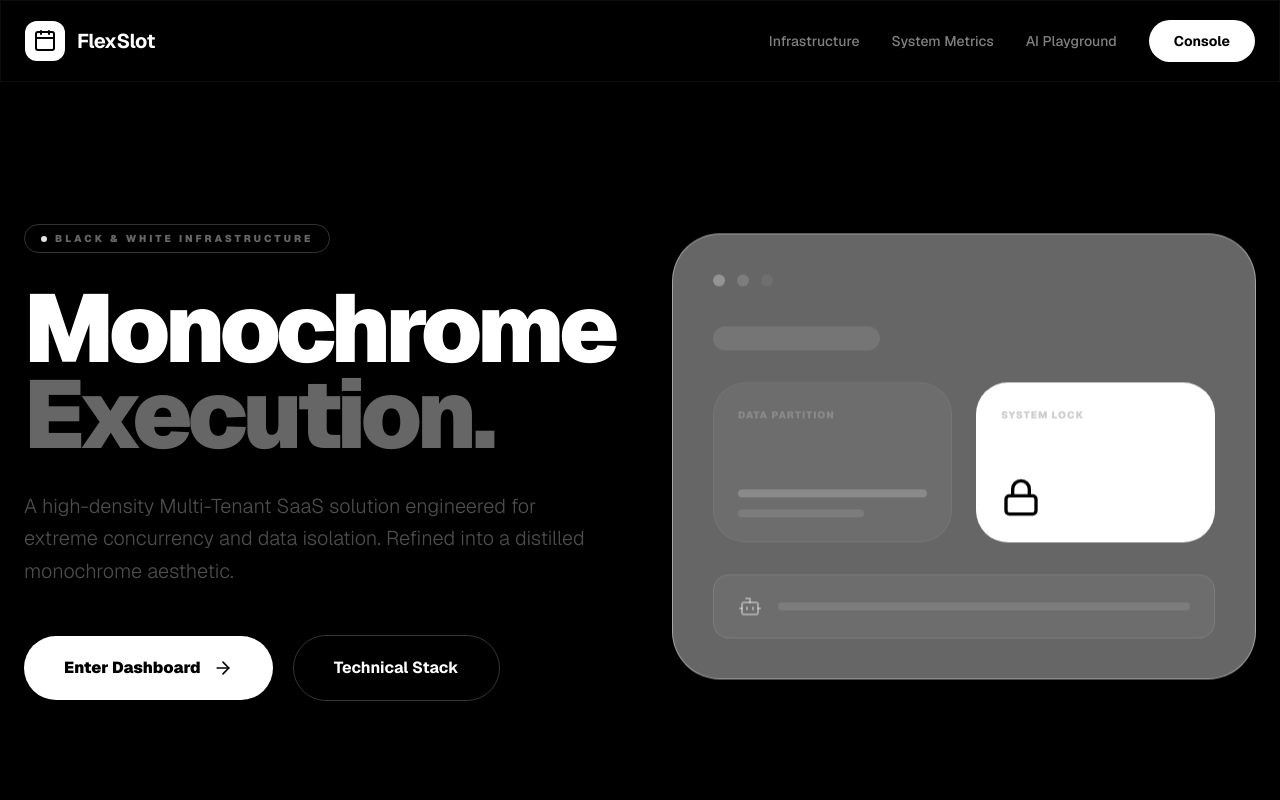
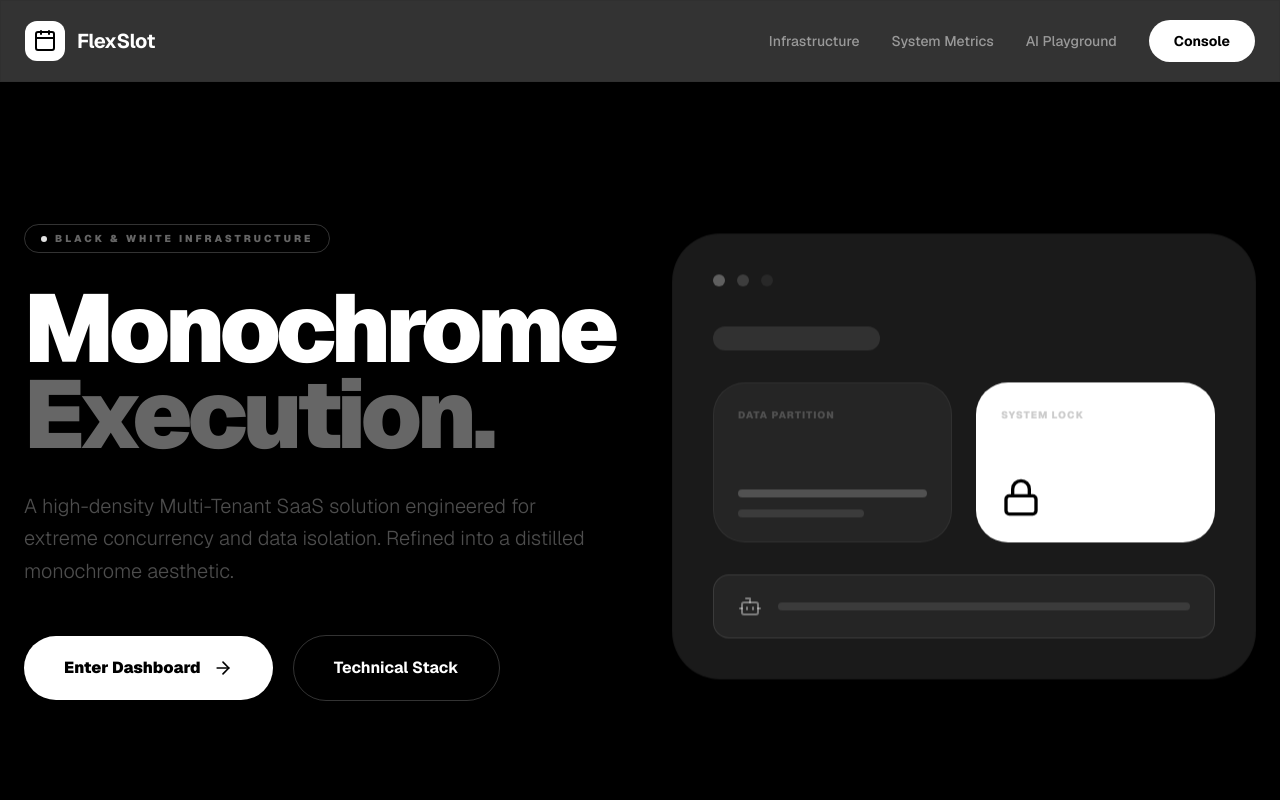
Before and after one commit to FlexSlotCustom0/FlexSlotCustom, a Next.js app in the folder frontend/: page / in a window 1280 px wide. Shown: the top 800 px of the page. Built offline with nearby package versions, Linux system fonts and the light colour scheme.

Commit message:
Update globals.css

```diff
--- a/frontend/src/app/globals.css
+++ b/frontend/src/app/globals.css
@@ -50,11 +50,11 @@ body {
 
 @layer utilities {
   .glass {
-    @apply bg-black/20 backdrop-blur-xl border border-white/5;
+    @apply bg-background/20 backdrop-blur-xl border border-foreground/5;
   }
 
   .glass-card {
-    @apply bg-card/40 backdrop-blur-2xl border border-border/50 shadow-2xl;
+    @apply bg-card/10 backdrop-blur-2xl border border-foreground/10 shadow-2xl;
   }
 
   .text-gold {
```
